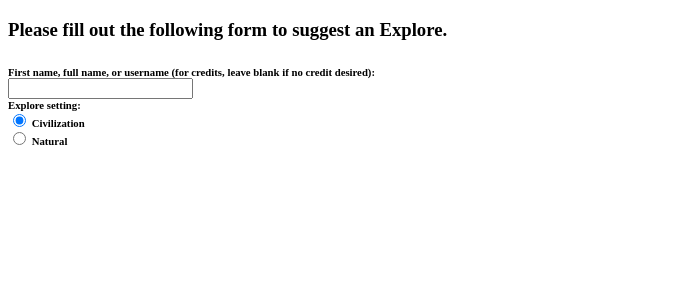
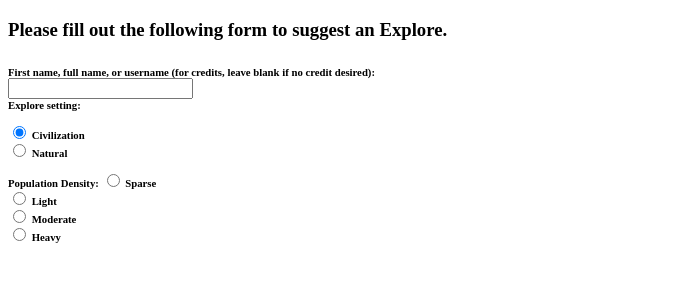
Before and after one commit to bMorgan01/StarCapConsoles, a plain HTML site: page Explores.html in a window 1280 px wide. Both pictures are taken after a click on the radio button "Civilization". Shown: the part 61-342 px from the top of the page, without its empty margins (0-685 px from the left). Drawn offline with Linux system fonts and the light colour scheme.

Commit message:
added setting buttons

```diff
--- a/Explores.html
+++ b/Explores.html
@@ -7,6 +7,23 @@
 	<title>Suggest Explore</title>
 	<meta name="description" content="Add Explores to Star Captain">
 	<meta name="author" content="bMorgan01">
+
+	<script language="Javascript">
+		function hideA()
+		{
+
+			document.getElementById("A").style.visibility="hidden";
+			document.getElementById("B").style.visibility="visible";
+
+		}
+
+		function hideB()
+		{
+			document.getElementById("B").style.visibility="hidden";
+			document.getElementById("A").style.visibility="visible";
+
+		}
+	</script>
 </head>
 
 <body>
@@ -16,11 +33,25 @@
 		<form>
 			<label for="credit">First name, full name, or username (for credits, leave blank if no credit desired):</label><br>
 			<input type="text" id="credit" name="credit"><br>
-			<label>Explore setting:</label><br>
-			<input type="radio" id="civil" name="civil" value="civil">
+			<label>Explore setting:</label><br><br>
+			<input type="radio" id="civil" name="civil" value="civil" onclick="hideB()">
 			<label for="civil">Civilization</label><br>
-			<input type="radio" id="nature" name="civil" value="nature">
-			<label for="nature">Natural</label><br>
+			<input type="radio" id="nature" name="civil" value="nature" onclick="hideA()">
+			<label for="nature">Natural</label><br><br>
+			<div id="A" style="visibility:hidden">
+				<label>Population Density:</label>
+				<input type="radio" id="sparse" name="setting" value="sparse">
+				<label for="sparse">Sparse</label><br>
+				<input type="radio" id="light" name="setting" value="light">
+				<label for="light">Light</label><br>
+				<input type="radio" id="moderate" name="setting" value="moderate">
+				<label for="moderate">Moderate</label><br>
+				<input type="radio" id="heavy" name="setting" value="heavy">
+				<label for="heavy">Heavy</label><br>
+			</div>
+			<div id="B" style="visibility:hidden">
+
+			</div>
 		</form>
 	</div>
 </body>
```
